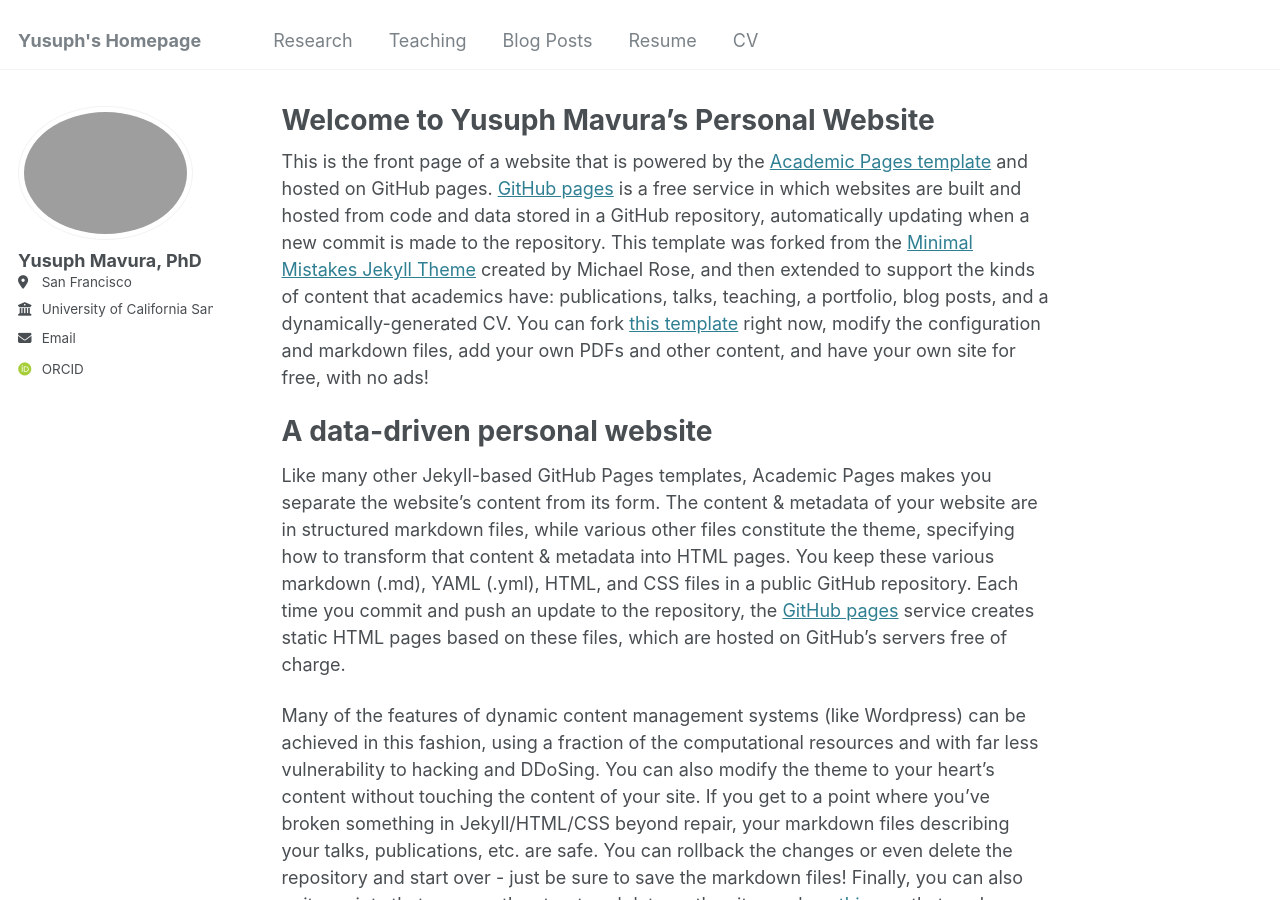
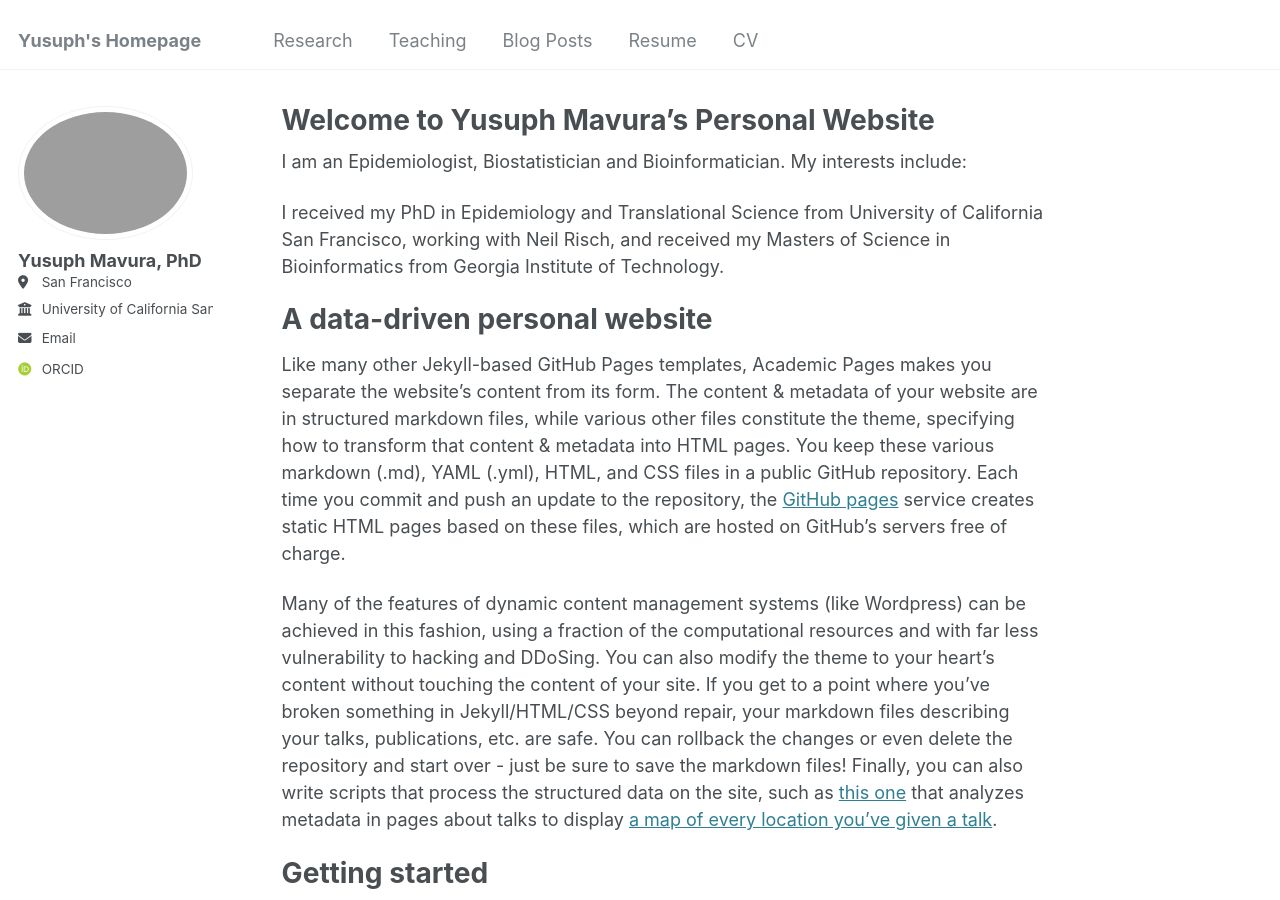
Before and after one commit to ymavura3/yusuph-mavura, a Jekyll site: the page built from _pages/about.md, in a window 1280 px wide and 900 px high. Built offline with Jekyll 4.4.1, drawn with Linux system fonts in a browser that asks for light colours; some web fonts are replaced.

Commit message:
Update about.md

```diff
--- a/_pages/about.md
+++ b/_pages/about.md
@@ -7,7 +7,9 @@ redirect_from:
   - /about.html
 ---
 
-This is the front page of a website that is powered by the [Academic Pages template](https://github.com/academicpages/academicpages.github.io) and hosted on GitHub pages. [GitHub pages](https://pages.github.com) is a free service in which websites are built and hosted from code and data stored in a GitHub repository, automatically updating when a new commit is made to the repository. This template was forked from the [Minimal Mistakes Jekyll Theme](https://mmistakes.github.io/minimal-mistakes/) created by Michael Rose, and then extended to support the kinds of content that academics have: publications, talks, teaching, a portfolio, blog posts, and a dynamically-generated CV. You can fork [this template](https://github.com/academicpages/academicpages.github.io) right now, modify the configuration and markdown files, add your own PDFs and other content, and have your own site for free, with no ads!
+I am an Epidemiologist, Biostatistician and Bioinformatician. My interests include:
+
+I received my PhD in Epidemiology and Translational Science from University of California San Francisco, working with Neil Risch, and received my Masters of Science in Bioinformatics from Georgia Institute of Technology.
 
 A data-driven personal website
 ======
```
